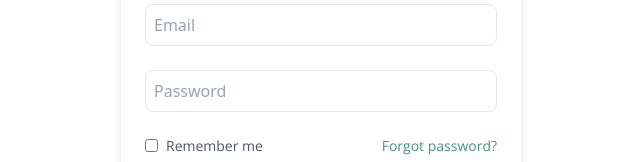
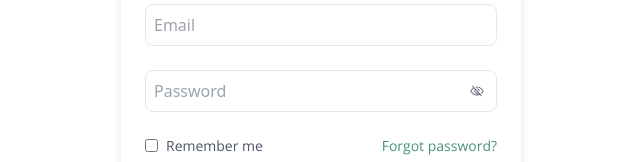
Before and after one commit to alex-m-kimeu/HR-Hub-Frontend, a React (Vite) app: page /signin in a window 1280 px wide. Shown: the part 378-540 px from the top of the page, without its empty margins (319-959 px from the left). Built offline with nearby package versions, Linux system fonts and the light colour scheme; a web font is replaced by a local one.

Commit message:
Some bug patches

```diff
--- a/src/pages/Dashboards/DashboardAdmin.jsx
+++ b/src/pages/Dashboards/DashboardAdmin.jsx
@@ -17,7 +17,9 @@ export const DashboardAdmin = () => {
       .then(response => response.json())
       .then(data => {
         setEmployees(data);
-        const onLeave = data.filter(employee => employee.leaves.length > 0).length;
+        const onLeave = data.filter(employee =>
+          employee.leaves.some(leave => leave.status === 'accepted')
+        ).length;
         setEmployeesOnLeave(onLeave);
         setLoading(false);
       })
@@ -73,8 +75,8 @@ export const DashboardAdmin = () => {
                 <tr key={index} className="bg-white dark:bg-variant1-dark border-[6px] border-white dark:border-primary-dark">
                   <td className="p-[10px]">{employee.name}</td>
                   <td className="p-[10px]">{employee.department}</td>
-                  <td className={`p-[10px] ${employee.leaves.length > 0 ? 'text-Red' : 'text-secondary'}`}>
-                    {employee.leaves.length > 0 ? 'Leave' : 'Office'}
+                  <td className={`p-[10px] ${employee.leaves.some(leave => leave.status === 'accepted') ? 'text-Red' : 'text-secondary'}`}>
+                    {employee.leaves.some(leave => leave.status === 'accepted') ? 'Leave' : 'Office'}
                   </td>
                 </tr>
               ))}
--- a/src/pages/Employees/EmployeeCard.jsx
+++ b/src/pages/Employees/EmployeeCard.jsx
@@ -1,4 +1,31 @@
+import { jwtDecode } from 'jwt-decode';
+
 export const EmployeeCard = ({ employee, onDelete }) => {
+  function handleDelete() {
+    const token = localStorage.getItem('token')
+
+    fetch(`https://hr-hub-backend.onrender.com/employee/${employee.id}`, {
+      method: "DELETE",
+      headers: {
+        'Authorization': `Bearer ${token}`,
+      },
+    })
+    .then(response => {
+      if (!response.ok) {
+        throw new Error(`HTTP error! status: ${response.status}`);
+      }
+      onDelete(employee.id);
+    })
+    .catch(error => {
+      console.error('There was a problem with the fetch operation: ', error);
+    });
+  }
+
+  const token = localStorage.getItem('token');
+  const decodedToken = jwtDecode(token);
+  const currentUserId = decodedToken.sub.id;
+  const isCurrentUser = employee.id === currentUserId;
+
   return (
     <div className="bg-white dark:bg-variant1-dark shadow-md rounded-lg p-4 mb-4 flex flex-col items-center text-center w-64 h-92 font-body">
       <img src={employee.image} alt={employee.name} className="w-24 h-24 rounded-full object-cover mb-4" />
@@ -8,7 +35,9 @@ export const EmployeeCard = ({ employee, onDelete }) => {
       <p className="text-sm mb-2 text-Heading dark:text-white">Email: {employee.email}</p>
       <p className="text-sm mb-2 text-Heading dark:text-white">Department: {employee.department}</p>
       <p className="text-sm mb-2 text-Heading dark:text-white">Role: {employee.role}</p>
-        <button onClick={() => onDelete(employee.id)} className="mt-4 bg-red-500 text-white rounded px-2 py-1">Delete</button>
+      <button onClick={handleDelete} disabled={isCurrentUser} className={`mt-4 rounded px-2 py-1 ${isCurrentUser ? 'bg-gray-500' : 'bg-Red'} text-white`}>
+        Delete
+      </button>
     </div>
   );
 };
--- a/src/pages/Login/Login.jsx
+++ b/src/pages/Login/Login.jsx
@@ -1,12 +1,19 @@
 import { useState, useEffect, useRef } from 'react';
 import { useNavigate } from 'react-router-dom';
 import { jwtDecode } from 'jwt-decode';
+import { PiEyeLight } from "react-icons/pi";
+import { PiEyeSlash } from "react-icons/pi";
 import logo from "../../assets/logo.png";
 
 export const Login = () => {
     const [email, setEmail] = useState('');
     const [password, setPassword] = useState('');
     const navigate = useNavigate();
+    const [passwordVisible, setPasswordVisible] = useState(false);
+
+    const togglePasswordVisibility = () => {
+        setPasswordVisible(!passwordVisible);
+    };
 
     const refreshToken = useRef(async () => {
         const refreshToken = localStorage.getItem('refreshToken');
@@ -107,13 +114,22 @@ export const Login = () => {
                         value={email}
                         onChange={e => setEmail(e.target.value)}
                     />
-                    <input
-                        className='border p-2 rounded-[8px] outline-none text-Heading'
-                        type="password"
-                        placeholder="Password"
-                        value={password}
-                        onChange={e => setPassword(e.target.value)}
-                    />
+                    <div className='relative border p-2 rounded-[8px]'>
+                        <input
+                            className=' text-Heading pr-10 outline-none'
+                            type={passwordVisible ? "text" : "password"}
+                            placeholder="Password"
+                            value={password}
+                            onChange={e => setPassword(e.target.value)}
+                        />
+                        <div className='absolute inset-y-0 right-0 pr-3 flex items-center text-sm leading-5'>
+                            {passwordVisible ? (
+                                <PiEyeLight className='fill-Heading' onClick={togglePasswordVisibility} />
+                            ) : (
+                                <PiEyeSlash className='fill-Heading' onClick={togglePasswordVisibility} />
+                            )}
+                        </div>
+                    </div>
                     <div className='flex items-center justify-between'>
                         <div className='flex items-center space-x-2 font-body text-sm font-normal text-Heading'>
                             <input type='checkbox' />
```
Lines whose indentation alone changed are shown as unchanged.
